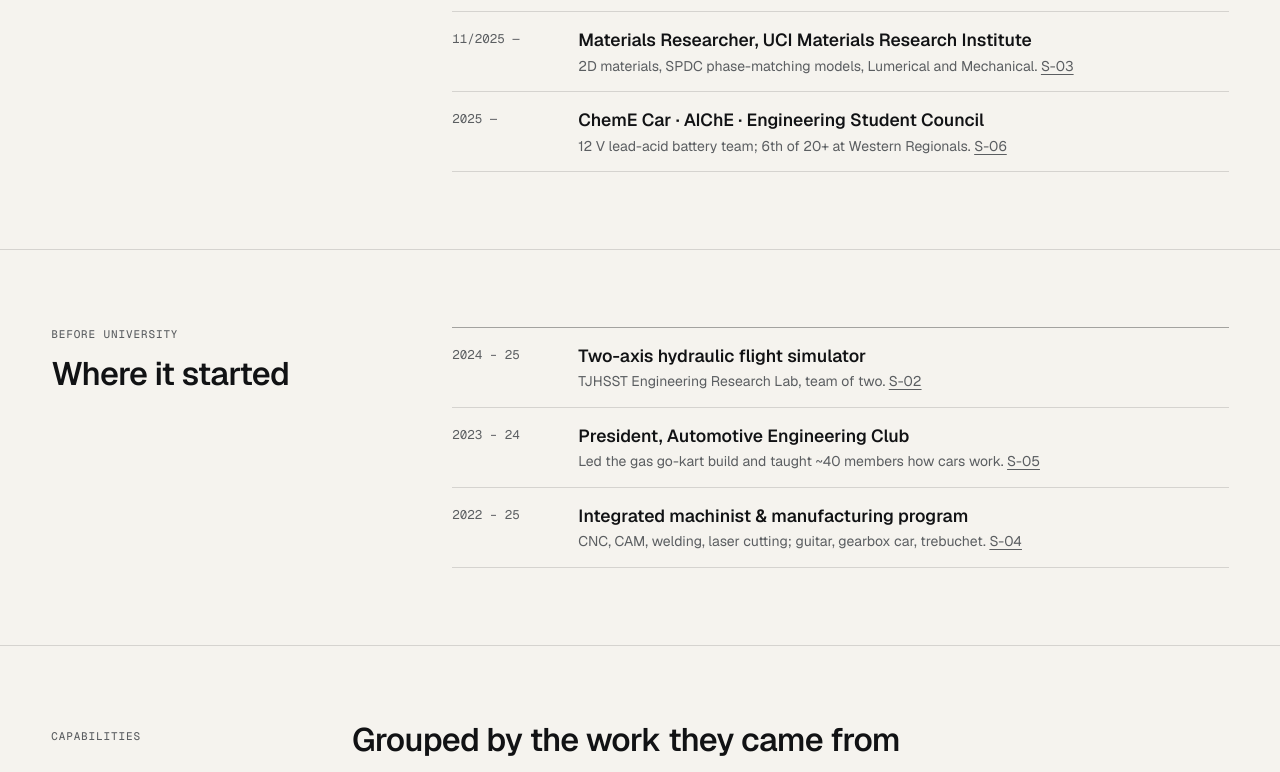
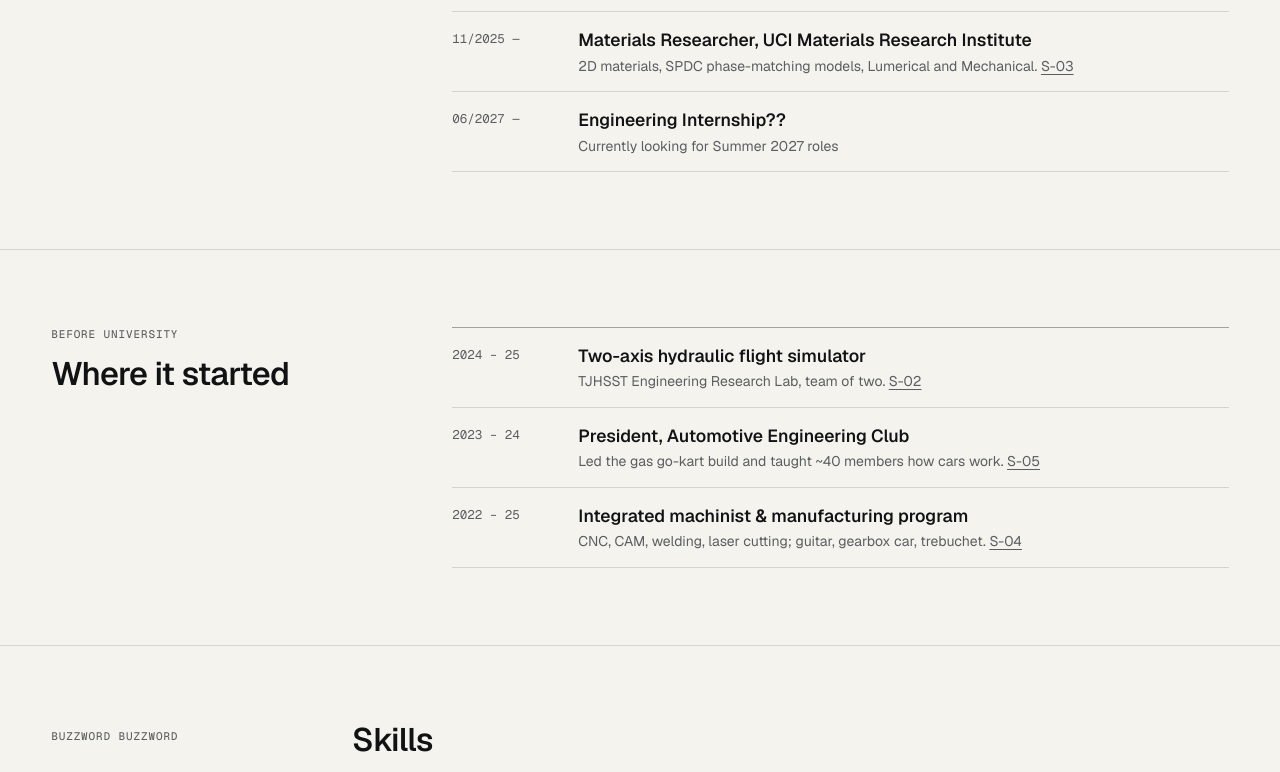
Before and after one commit to Dnl2030/EngineeringPortfolioDanielN, a plain HTML site: page about.html in a window 1280 px wide. Shown: the part 1108-1880 px from the top of the page. Drawn offline with Linux system fonts and the light colour scheme.

Commit message:
Revise about section with new content
Updated personal description and internship details in the about section.

```diff
--- a/about.html
+++ b/about.html
@@ -47,7 +47,7 @@
       <div style="max-width:600px">
         <p class="label">About</p>
         <h1 id="title" class="h1" style="margin-top:18px;font-size:clamp(38px, 1.3rem + 3.6vw, 76px)">Daniel Nelson</h1>
-        <p class="lead" style="margin-top:22px">I’m a chemical engineering student at UC Irvine (Energy &amp; Sustainability Specialization, Minor in Materials Science). I work where mechanical design, manufacturing and modeling overlap. I like to understand a system well enough to derive it, simulate it, and then build the part myself.</p>
+        <p class="lead" style="margin-top:22px">I've always been fascinated by sports, super, and racecars and this passion naturally transitioned into a curiosity of how they work. From there I dove deeply into manufacturing and design and the endless knowledge to be learned from automotive engineering. Moving forward I let this experience ground me as I strive to develop hydrogen engines for zero carbon motorsport so that this passion can continue to be enjoyed by generations to come. If you made it this far, I admire your attention to detail and I'd love to connect with you on LinkedIn!</p>
         <p style="margin-top:28px;display:flex;flex-wrap:wrap;gap:16px 32px"><a class="arrow-link" href="resume.html">Resume</a><a class="arrow-link" href="assets/Resume_DanielNelson.pdf" download="Resume_DanielNelson.pdf">Resume PDF</a><a class="arrow-link" href="mailto:daniellewisnelson@gmail.com">Email</a><a class="arrow-link" href="https://www.linkedin.com/in/daniellewisnelson" rel="noopener">LinkedIn</a></p>
       </div>
     </div>
@@ -61,7 +61,7 @@
         <li><span class="mono">03/2026 —</span><div><b>Energy Systems Engineering Intern, Supercritical Energy LLC</b><span>Thermodynamic and heat-flow simulation, OpenFOAM, materials and mechanical contributions. <a href="work/supercritical-energy.html">S-09</a></span></div></li>
         <li><span class="mono">12/2025 —</span><div><b>Hydrogen ignition model, independent</b><span>Constant-volume H<sub>2</sub>/O<sub>2</sub> kinetics and 3D flammability maps. <a href="work/hydrogen-combustion.html">S-11</a></span></div></li>
         <li><span class="mono">11/2025 —</span><div><b>Materials Researcher, UCI Materials Research Institute</b><span>2D materials, SPDC phase-matching models, Lumerical and Mechanical. <a href="work/quantum-optics-research.html">S-03</a></span></div></li>
-        <li><span class="mono">2025 —</span><div><b>ChemE Car · AIChE · Engineering Student Council</b><span>12&nbsp;V lead-acid battery team; 6th of 20+ at Western Regionals. <a href="work/chemecar.html">S-06</a></span></div></li>
+        <li><span class="mono">06/2027 —</span><div><b>Engineering Internship??</b><span>Currently looking for Summer 2027 roles<a href="work/chemecar.html"></a></span></div></li>
       </ol>
     </div>
   </section>
@@ -79,8 +79,8 @@
 
   <section class="wrap p-section" aria-labelledby="caps">
     <div class="sec-head">
-      <p class="label">Capabilities</p>
-      <h2 id="caps" class="h2">Grouped by the work they came from</h2>
+      <p class="label">Buzzword Buzzword</p>
+      <h2 id="caps" class="h2">Skills</h2>
     </div>
     <div class="caps">
       <div><h3 class="label" style="color:var(--fg)">Simulation &amp; analysis</h3><p>Ansys Fluent (transient, turbulent, compressible) · OpenFOAM · FEA · FVM · structural and failure analysis · tolerance analysis · Ansys Lumerical and Mechanical</p></div>
```
